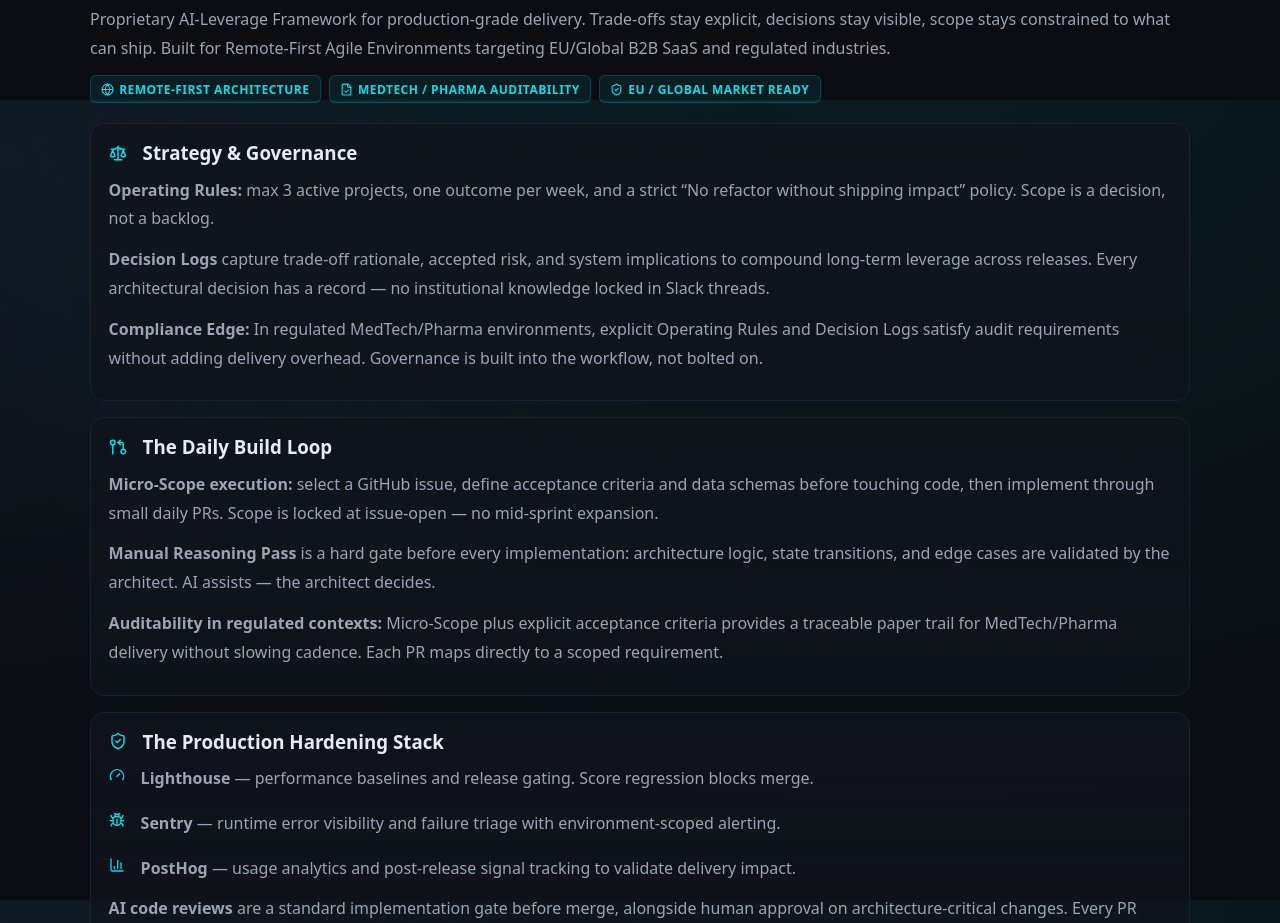
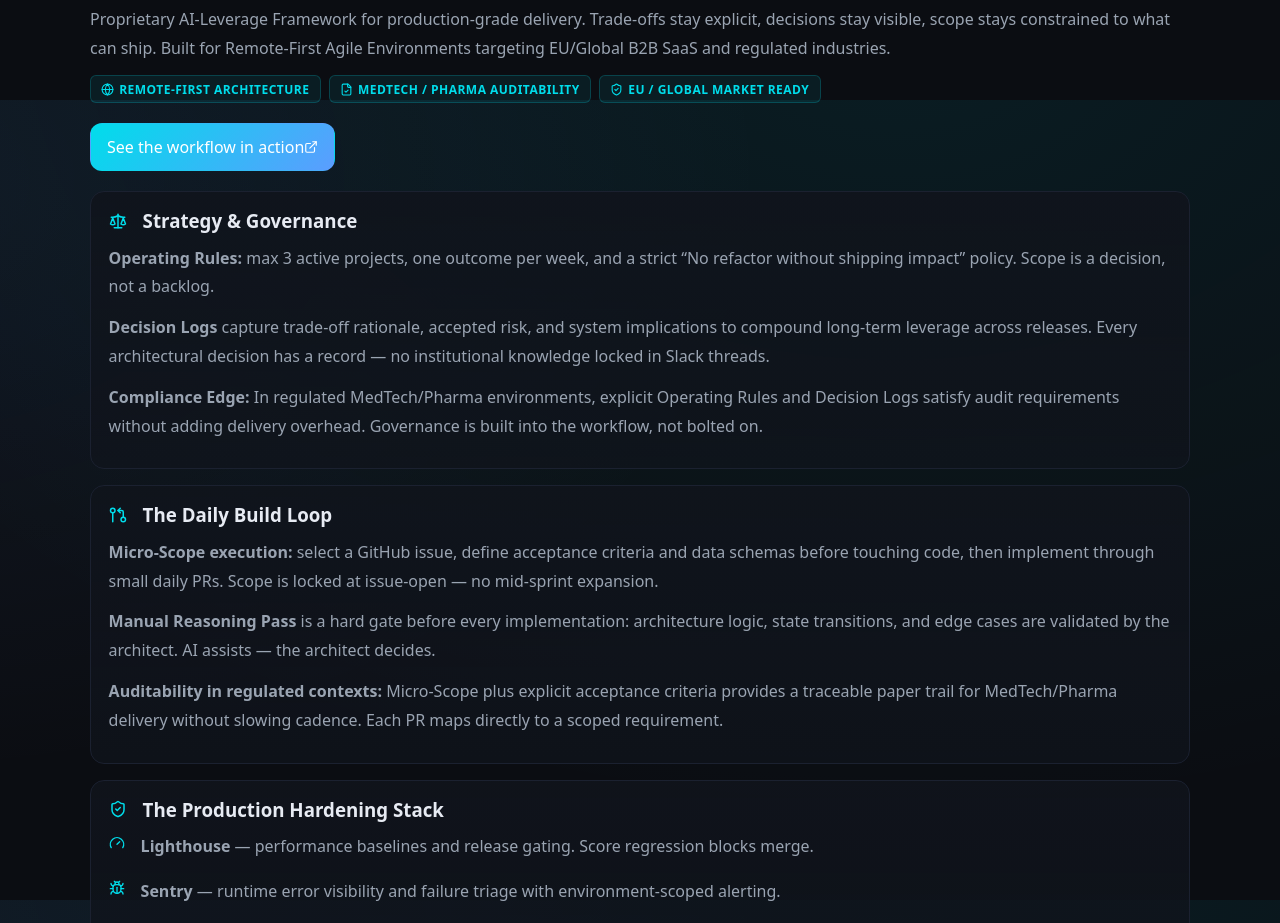
Before and after one commit to romahawk/portfolio-react, a React (Vite) app: page / in a window 1280 px wide. Shown: the part 2300-3223 px from the top of the page. Built offline with nearby package versions, Linux system fonts and the light colour scheme.

Commit message:
feat: add CTA to AI SDLC section linking to workflow app
https://claude.ai/code/session_01M8MTn3DyZoVHSMdCWsu4hi

```diff
--- a/src/assets/css/ai-sdlc.css
+++ b/src/assets/css/ai-sdlc.css
@@ -29,6 +29,11 @@
   padding: .3rem .65rem;
 }
 
+/* CTA link */
+.ai-sdlc__cta {
+  margin-bottom: 1.25rem;
+}
+
 /* Diagram image slot */
 .ai-sdlc__diagram {
   margin: 1.25rem 0;
--- a/src/components/AIAugmentedSDLC.jsx
+++ b/src/components/AIAugmentedSDLC.jsx
@@ -8,6 +8,7 @@ import {
   BarChart3,
   Globe,
   FileCheck,
+  ExternalLink,
 } from "lucide-react";
 
 const AIAugmentedSDLC = () => (
@@ -32,6 +33,17 @@ const AIAugmentedSDLC = () => (
       <span className="ai-sdlc__badge">
         <ShieldCheck size={13} /> EU / Global Market Ready
       </span>
+    </div>
+
+    <div className="ai-sdlc__cta reveal">
+      <a
+        href="https://ai-workflow-woad.vercel.app/"
+        target="_blank"
+        rel="noopener noreferrer"
+        className="btn btn--primary"
+      >
+        See the workflow in action <ExternalLink size={14} />
+      </a>
     </div>
 
     {/* Workflow diagram — drop your images in public/images/ and uncomment */}
```
